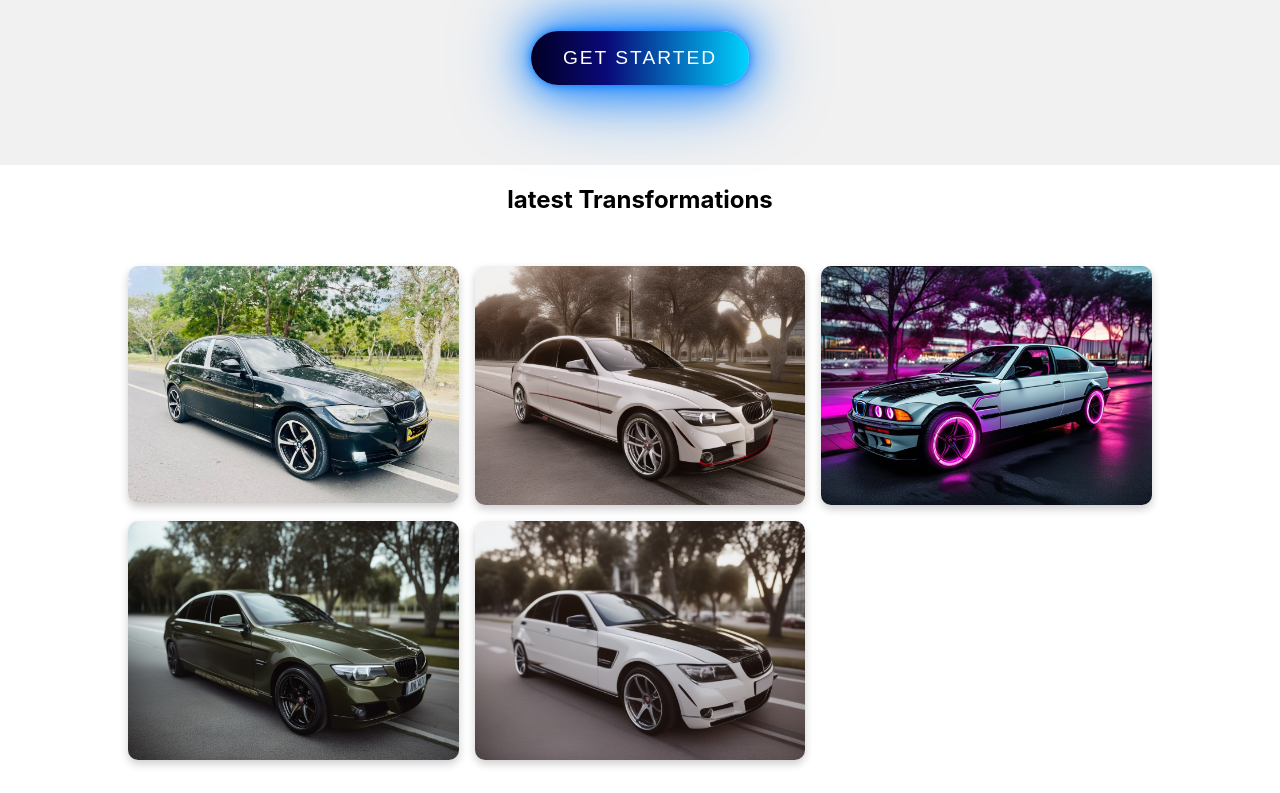
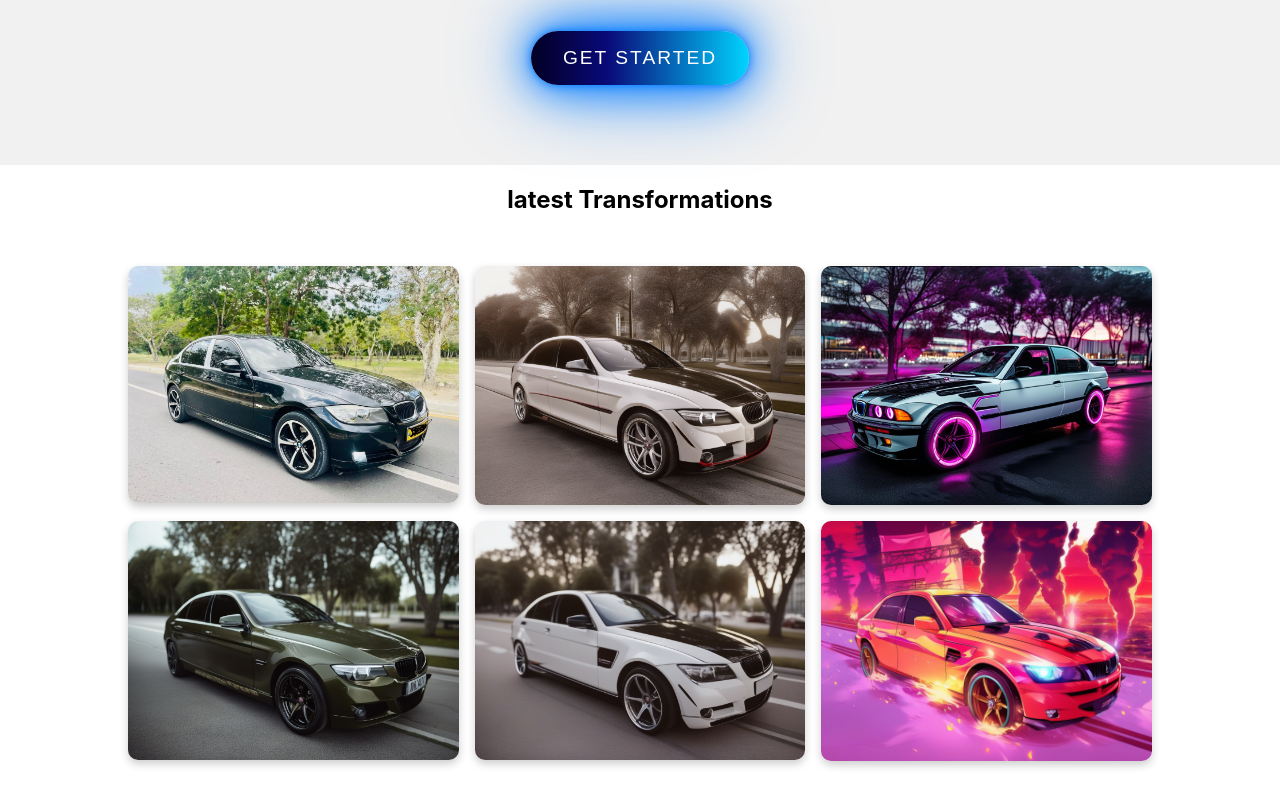
Before and after one commit to Bulalu/pimp-UI, a React (Create React App) app: page / in a window 1280 px wide. Shown: the part 233-1026 px from the top of the page. Built offline with nearby package versions, Linux system fonts and the light colour scheme.

Commit message:
added anime bima ☄️

```diff
--- a/src/components/DemoSection.js
+++ b/src/components/DemoSection.js
@@ -1,7 +1,7 @@
 import React, { useState, useEffect } from 'react';
 
 const DemoSection = () => {
-    const images = ['/bima/og.JPG', '/bima/design.png', '/bima/neon.png', , '/bima/military.png', '/bima/whitebima.png'];
+    const images = ['/bima/og.JPG', '/bima/design.png', '/bima/neon.png', , '/bima/military.png', '/bima/whitebima.png', './bima/animebm.png'];
     const [current, setCurrent] = useState(0);
     const [isModalOpen, setIsModalOpen] = useState(false);
 
```
Also changed, not shown: public/bima/animebm.png (added).
